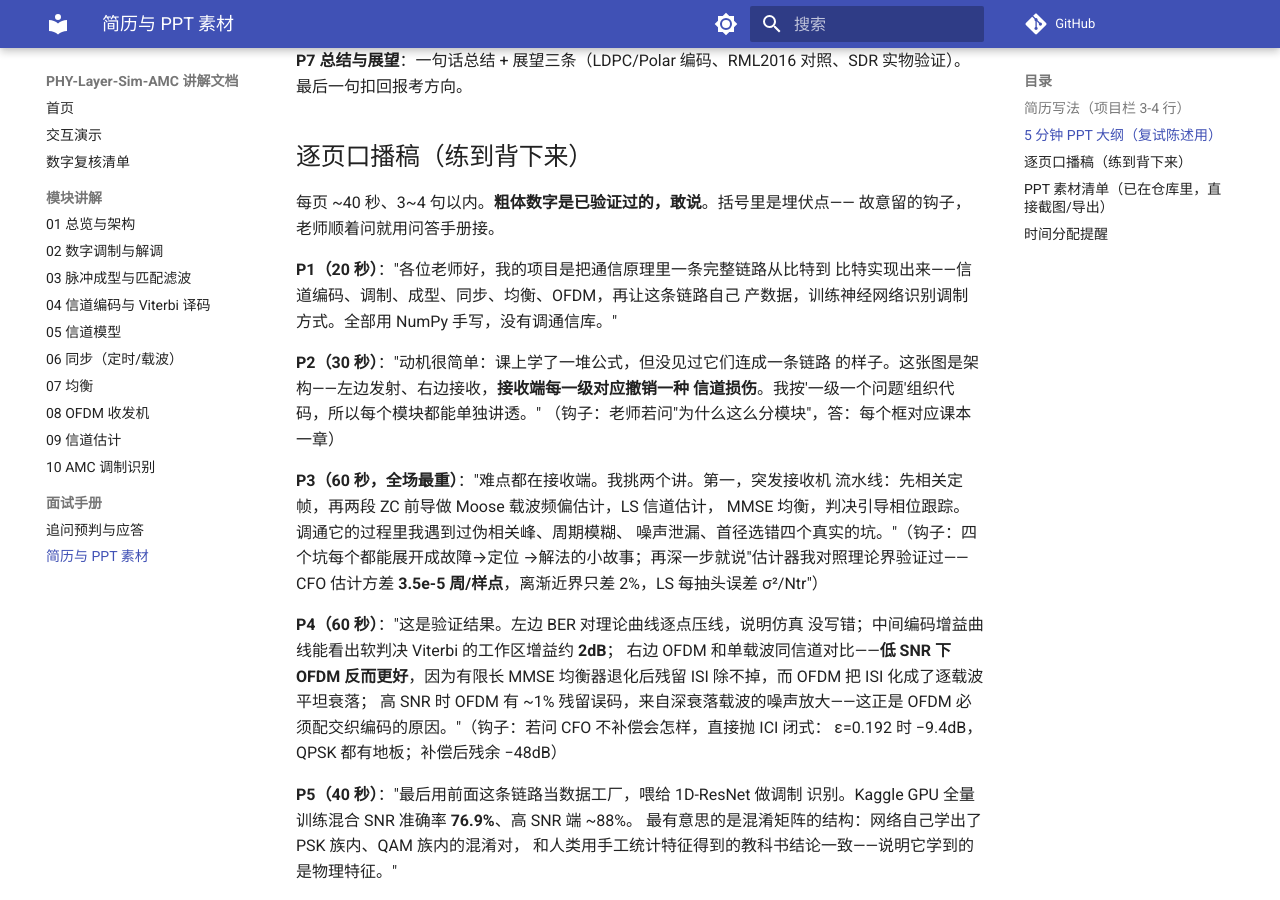
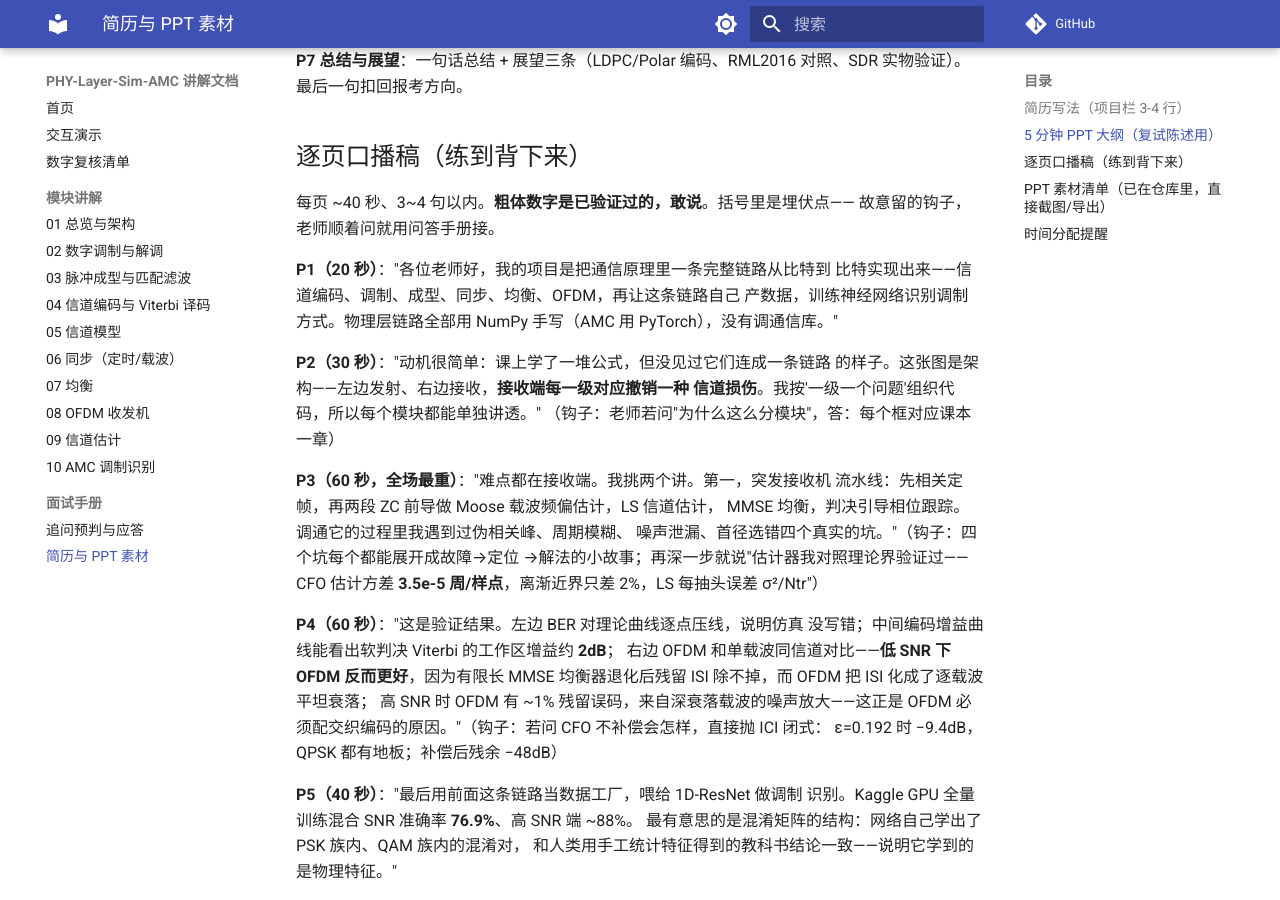
Before and after one commit to YZml1507/phy-layer-sim-amc, an MkDocs documentation site: the page built from docs/interview/resume-ppt.md, in a window 1280 px wide and 900 px high, scrolled down 1133 px. Built offline with MkDocs 1.6.1 and Material for MkDocs 9.7.7, drawn with Linux system fonts in a browser that asks for light colours; comment, search, counter and statistics services are not loaded.

Commit message:
docs: 口径订正——NumPy 手写限物理层链路（AMC 用 PyTorch，另有 scipy）
Co-Authored-By: Devin AI <158243242+devin-ai-integration[bot]@users.noreply.github.com>

```diff
--- a/docs/interview/resume-ppt.md
+++ b/docs/interview/resume-ppt.md
@@ -57,7 +57,7 @@ PSK 族/QAM 族的混淆结构，和教科书结论一致"。
 
 **P1（20 秒）**："各位老师好，我的项目是把通信原理里一条完整链路从比特到
 比特实现出来——信道编码、调制、成型、同步、均衡、OFDM，再让这条链路自己
-产数据，训练神经网络识别调制方式。全部用 NumPy 手写，没有调通信库。"
+产数据，训练神经网络识别调制方式。物理层链路全部用 NumPy 手写（AMC 用 PyTorch），没有调通信库。"
 
 **P2（30 秒）**："动机很简单：课上学了一堆公式，但没见过它们连成一条链路
 的样子。这张图是架构——左边发射、右边接收，**接收端每一级对应撤销一种
```
